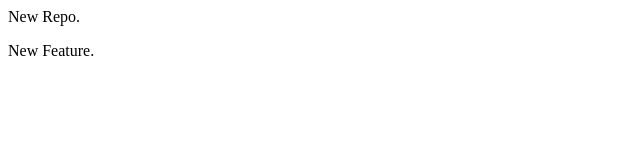
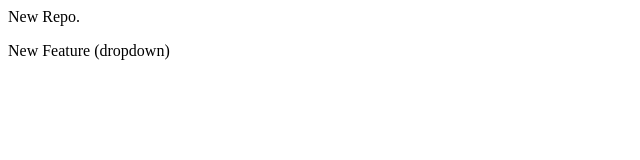
Before and after one commit to apeloffh4x/localrepo, a plain HTML site: page index.html in a window 1280 px wide. Shown: the full height of the page, 0-640 px from the left. Drawn offline with Linux system fonts and the light colour scheme.

Commit message:
add dropdown

```diff
--- a/index.html
+++ b/index.html
@@ -1,2 +1,2 @@
 <p>New Repo.</p>
-<p>New Feature.</p>
+<p>New Feature (dropdown)</p>
```
